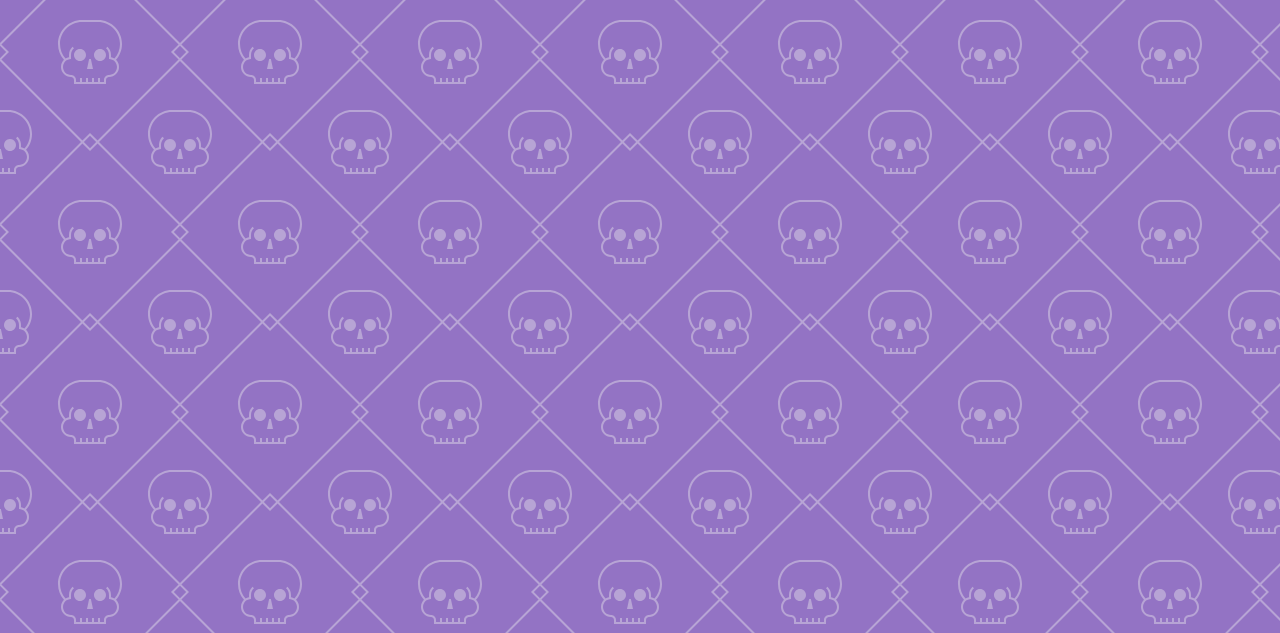
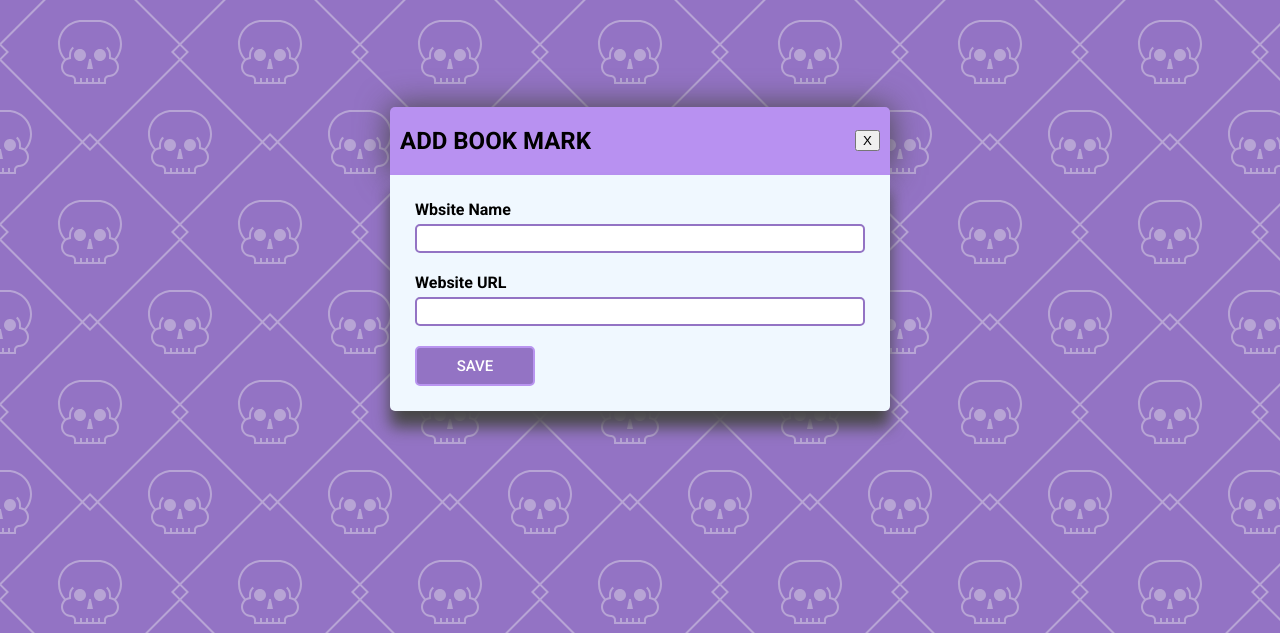
Before and after one commit to Ameer2000Mzori/Book-Keeper, a website: page src/index.html in a window 1280 px wide. Shown: the part 218-851 px from the top of the page. Drawn offline with Linux system fonts and the light colour scheme.

Commit message:
added popUp card / responseveness and styling

```diff
--- a/src/index.html
+++ b/src/index.html
@@ -30,6 +30,25 @@
         </div>
       </div>
     </header>
+
+    <section class="popUp-info-card">
+      <div class="info-wrapper">
+        <div class="title-button">
+          <h1>ADD BOOK MARK</h1>
+          <button class="close-info-card">X</button>
+        </div>
+        <div class="input-info-card-wrapper">
+          <label for="">Wbsite Name</label>
+          <input type="text" />
+          <label for="">Website URL</label>
+          <input type="text" />
+          <div class="save-btn-wrapper">
+            <button class="save-btn">SAVE</button>
+          </div>
+        </div>
+      </div>
+    </section>
+
     <script src="script.js"></script>
   </body>
 </html>
--- a/src/style.css
+++ b/src/style.css
@@ -10,12 +10,13 @@
   --active-border-color: #c6bdd1;
   --active-color: rgb(176, 185, 197);
   --active-background-color: rgb(34, 33, 33);
+  --font-family-original: "Roboto", sans-serif;
 }
 
 body {
   padding: 0;
   margin: 0;
-  font-family: "Roboto", sans-serif;
+  font-family: var(--font-family-original);
   overflow-x: hidden;
 }
 
@@ -135,3 +136,103 @@ body {
     width: 300px;
   }
 }
+
+.info-wrapper {
+  display: flex;
+  flex-direction: column;
+  position: fixed; /* Change to fixed to keep it centered even when scrolling */
+  justify-content: space-between;
+  height: 150px;
+  width: 500px;
+  left: 50%; /* Change to 50% to horizontally center */
+  top: 50%; /* Keep it at 50% to vertically center */
+  transform: translate(-50%, -50%); /* Adjust the transform property */
+  margin: 0;
+  padding: 0;
+}
+
+.title-button {
+  display: flex;
+  justify-content: space-between;
+  text-align: center;
+  align-items: center;
+  padding-left: 10px;
+  padding-right: 10px;
+  background-color: rgb(184, 145, 241);
+  filter: drop-shadow(0 0 1rem rgb(71, 71, 71));
+  margin: 0;
+  top: 0;
+  border-radius: 5px 5px 0 0;
+}
+
+.input-info-card-wrapper {
+  display: flex;
+  flex-direction: column;
+  text-align: start;
+  background-color: aliceblue;
+  filter: drop-shadow(0 1rem 0.5rem rgb(71, 71, 71));
+  border-radius: 0 0 5px 5px;
+  padding: 25px;
+  gap: 5px;
+}
+
+input {
+  margin-bottom: 15px;
+  border-radius: 5px;
+  border-style: solid;
+  border-color: var(--background-color);
+  font-family: var(--font-family-original);
+  padding: 5px;
+  font-weight: 600;
+}
+
+input:hover {
+  margin-bottom: 15px;
+  border-radius: 5px;
+  border-style: solid;
+  border-color: #9373c4;
+}
+
+input:focus {
+  color: rgb(255, 255, 255);
+  background-color: #9373c4;
+}
+
+label {
+  font-family: var(--font-family-original);
+  font-weight: 600;
+}
+
+.save-btn {
+  font-family: var(--font-family-original);
+  font-weight: 500;
+  font-size: 15px;
+  width: 120px;
+  height: 40px;
+  border-radius: 5px;
+  border-style: solid;
+  border-color: #b995f0;
+  color: white;
+  background-color: #9373c4;
+}
+
+.save-btn:hover {
+  cursor: pointer;
+  border-color: #d0baf1;
+  color: rgb(212, 211, 211);
+  background-color: #7859a7;
+}
+
+.save-btn:active {
+  cursor: pointer;
+  border-color: #b6b4b8;
+  color: rgb(255, 255, 255);
+  background-color: #57545c;
+}
+
+@media screen and (max-width: 769px) {
+  .info-wrapper {
+    height: 250px;
+    width: 300px;
+  }
+}
```
